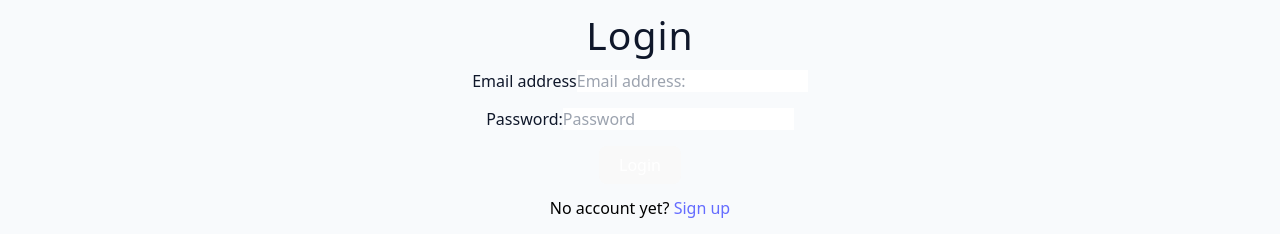
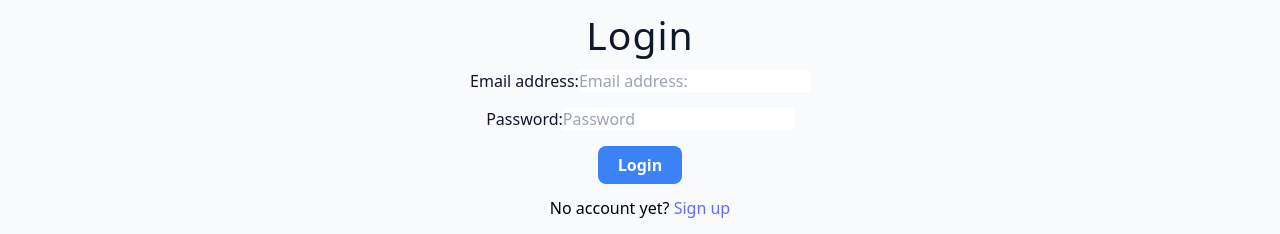
Before and after one commit to nmahmed1028/gymbuddy, a React (Vite) app: page /login in a window 1280 px wide. Shown: the part 169-403 px from the top of the page. Built offline with nearby package versions, Linux system fonts and the light colour scheme; no server answers.

Commit message:
Fix button colors

```diff
--- a/src/components/Login.jsx
+++ b/src/components/Login.jsx
@@ -22,7 +22,7 @@ const Login = () => {
             <form onSubmit={handleSubmit}>
                 <div>
                     <label htmlFor="email-address">
-                                    Email address
+                                    Email address:
                     </label>
                     <input
                         id="email-address"
@@ -49,7 +49,7 @@ const Login = () => {
                     />
                 </div>
                 <br/>
-                <button className="text-white" type="submit">Login</button>
+                <button className="text-white font-bold bg-blue-500" type="submit">Login</button>
             </form>
             <br />
             <p className="text-m text-black text-center">
--- a/src/components/SignUp.jsx
+++ b/src/components/SignUp.jsx
@@ -69,7 +69,7 @@ const Signup = () => {
                         <button
                             type="submit"
                             onClick={onSubmit}
-                            className="text-white"
+                            className="text-white font-bold bg-blue-500"
                         >
                             Sign up
                         </button>
```
